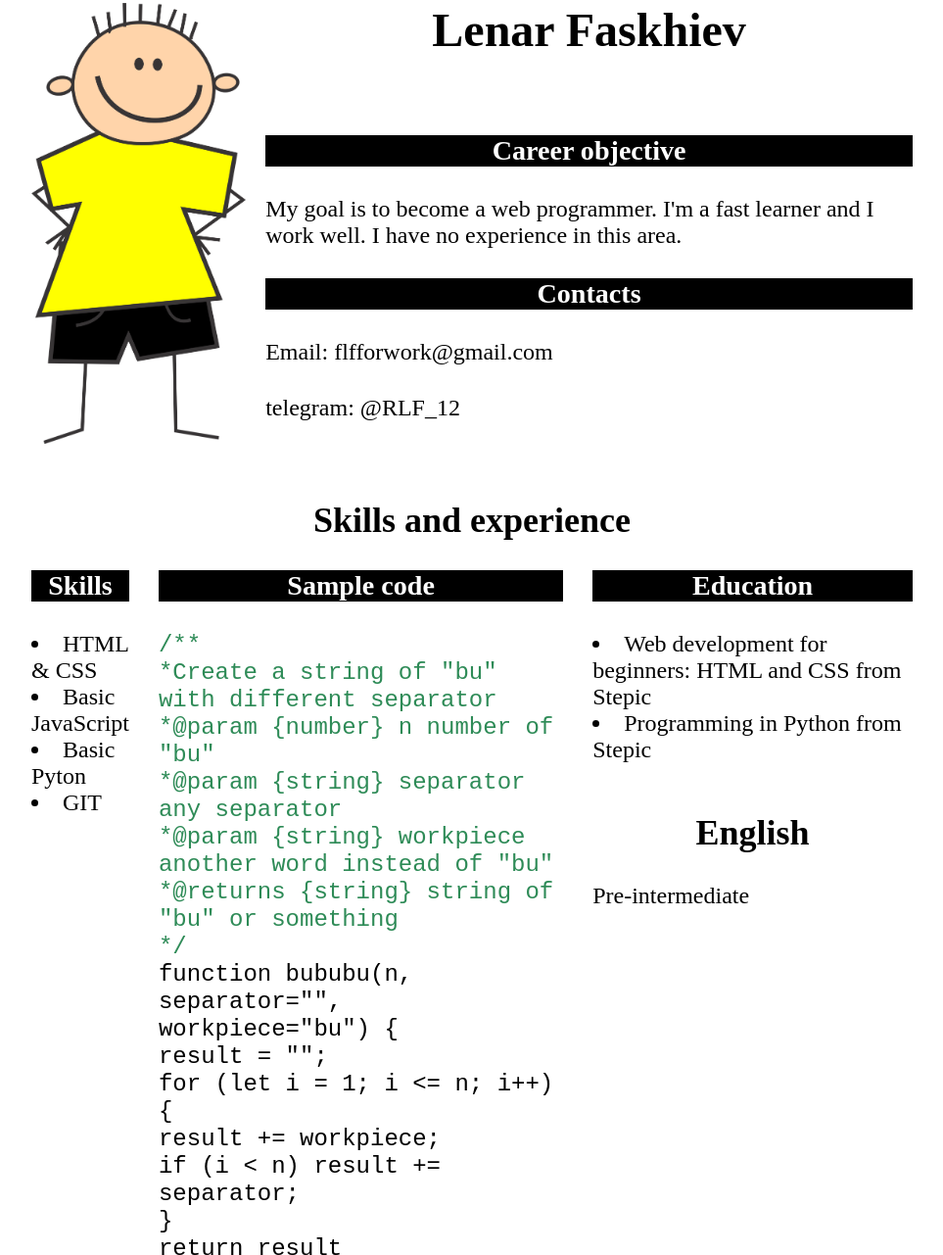
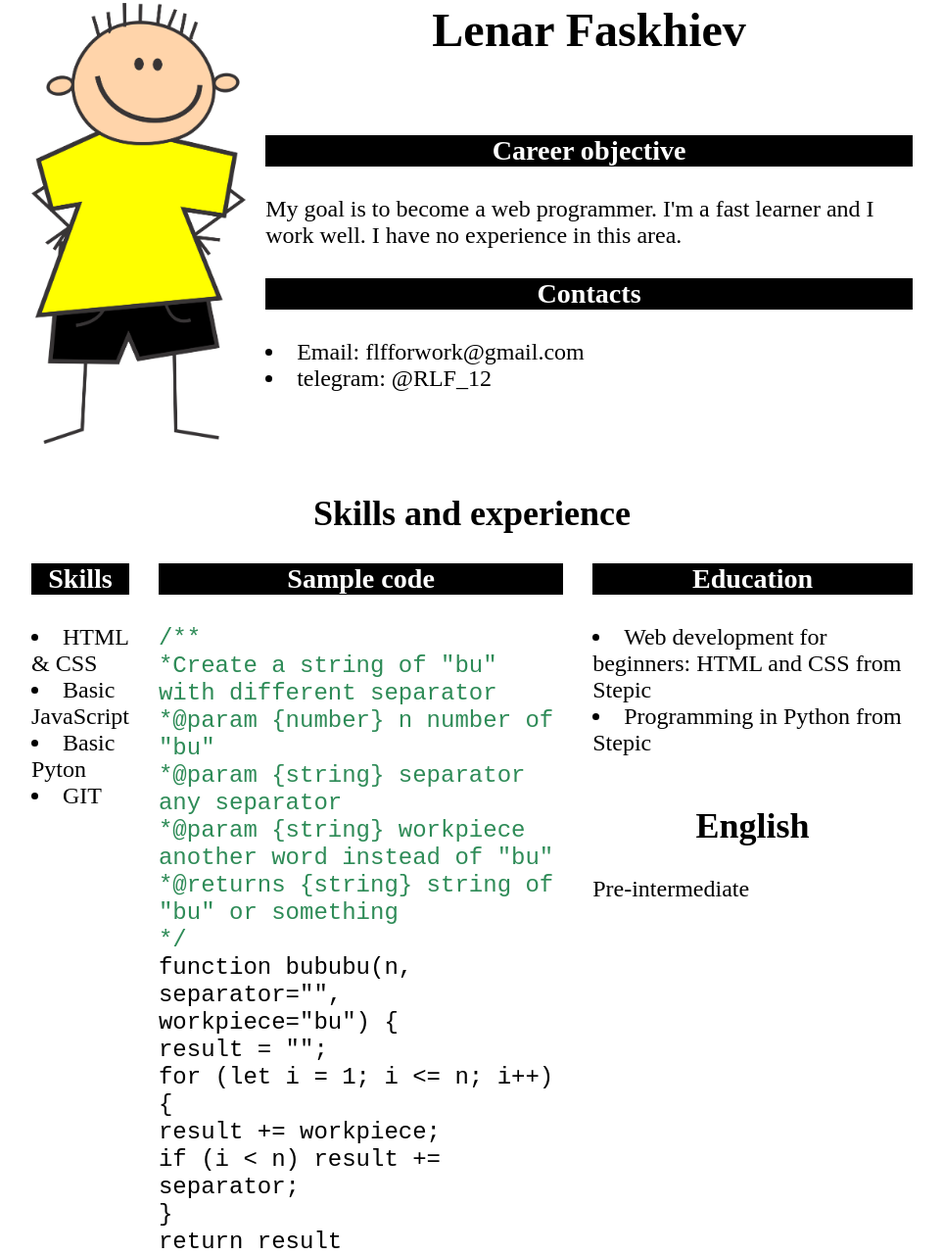
Before and after one commit to LenarFF/rsschool-cv, a plain HTML site: page index.html in a window 1280 px wide. Shown: the part 27-1308 px from the top of the page at 98% size, without its empty margins (158-1121 px from the left). Drawn offline with Linux system fonts and the light colour scheme.

Commit message:
fix: change semantic elements

```diff
--- a/index.html
+++ b/index.html
@@ -8,6 +8,7 @@
     <title>CV</title>
   </head>
   <body>
+
     <header>
       <img
         src="img/PinClipart.com_blonde-hair-clipart_5749221.png"
@@ -21,14 +22,17 @@
           well. I have no experience in this area.
         </p>
         <h3>Contacts</h3>
-        <p>Email: flfforwork@gmail.com</p>
-        <p>telegram: @RLF_12</p>
+        <ul>
+          <li>Email: flfforwork@gmail.com</li>
+          <li>telegram: @RLF_12</li>
+        </ul>
       </div>
     </header>
     <main>
+      <article>
         <h2>Skills and experience</h2>
         <div class="skills_exp">
-        <div class="skills">
+          <section class="skills">
             <h3>Skills</h3>
             <ul>
               <li>HTML & CSS</li>
@@ -36,8 +40,8 @@
               <li>Basic Pyton</li>
               <li>GIT</li>
             </ul>
-        </div>
-        <div class="code">
+          </section>
+          <section class="code">
             <h3>Sample code</h3>
             <code>
               <span
@@ -58,8 +62,8 @@
               return result<br />
               }<br />
             </code>
-        </div>
-        <div class="education">
+          </section>
+          <section class="education">
             <h3>Education</h3>
             <ul>
               <li>Web development for beginners: HTML and CSS from Stepic</li>
@@ -67,8 +71,9 @@
             </ul>
             <h2>English</h2>
             Pre-intermediate
+          </section>
         </div>
-      </div>
+      </article>
     </main>
     <footer>
       <div class="github">
@@ -83,5 +88,6 @@
         /></a>
       </div>
     </footer>
+
   </body>
 </html>
--- a/style.css
+++ b/style.css
@@ -2,6 +2,7 @@
   margin: 0 auto;
   padding: 0;
 }
+
 body {
   font-size: 24px;
   width: 900px;
```
Lines whose indentation alone changed are shown as unchanged.
